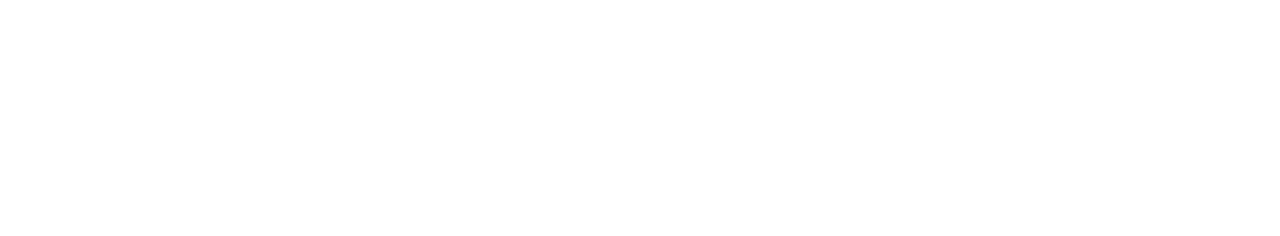
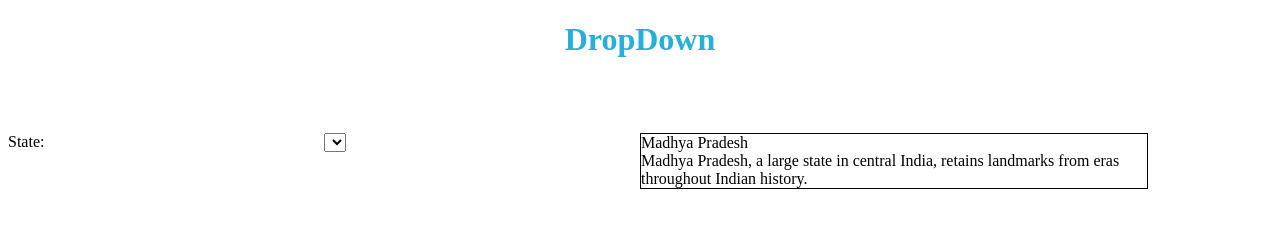
Before and after one commit to JyothirmaiKakumanu/React-will-you-be-my-valentine---Dropdown, a React app: page / in a window 1280 px wide. Built offline with nearby package versions, Linux system fonts and the light colour scheme.

Commit message:
committed

```diff
--- a/src/components/App.js
+++ b/src/components/App.js
@@ -1,5 +1,6 @@
 import React, { useState,useReducer } from "react";
 import "./../styles/App.css";
+import StateDetails from './StateDetails';
 
 
 const states = [{
@@ -138,12 +139,32 @@ const states = [{
 }];
 
 
+
+
+
 function App()
 {
+
+	const [state,setstate] = useState(0);
 	// Do not alter/remove main div
+	console.log(states[0].name);
 	return (
 	<div id="main">
+		<div id="drop-down-list">
+			<h1>DropDown</h1>
+			<StateDetails statesList={states} stateName = {state} setState={setstate}
+			/>
 
+
+			{/* <div id="city-name">
+				<label>City:</label>
+
+			</div>
+			<div id="landmark-name">
+				<label>Landmark:</label>
+
+			</div> */}
+		</div>
 	</div>
 	);
 }
--- /dev/null
+++ b/src/components/CityDetails.js
@@ -0,0 +1,35 @@
+import React from 'react';
+
+const CityDetails = ({cityList,cityname,setcity}) => {
+
+    console.log("in city details");
+    console.log(`cityName${cityList[0].name}`);
+    return (
+        <>
+        {/* <br/> */}
+        <div id="city-details">
+
+             <label id="city-title">City:</label>
+            <div id="city-name">
+                <select id="city" value={cityname}
+                onChange={event=>{
+                    let cityname = parseInt(event.target.value);
+                    setState(cityname);
+                }}>
+                {/* let index =0; */}
+                cityList.map((item,index)={
+                    <option value={index}>{item.name}</option>
+                })
+
+                    {/* <option value="0">Madhya Pradesh</option>
+                    <option value="1">Jkarkhand</option>
+                    <option value="2">Assam</option>
+                    <option value="3">Bihar</option> */}
+                </select>
+            </div>
+        </div>
+        </>
+    );
+};
+
+export default CityDetails;
--- /dev/null
+++ b/src/components/StateDetails.js
@@ -0,0 +1,77 @@
+import React, { useState } from 'react';
+import CityDetails from './CityDetails';
+
+const StateDetails = ({statesList,stateName,setState}) => {
+    console.log("in state details");
+
+    // console.log(`statename${props.stateName}`);
+    // const stateList = props.stateList;
+    // console.log(`statesList${statesList[0].name}`);
+
+    // const chooseOptions = ()=>{
+    //     console.log("inside chooseOptions");
+    //    return  stateList.map((op,index)=>{
+    //         <option value="0">{stateList[index].name}</option>
+    //     })
+    // }
+    const [cityName,setCity] = useState(0);
+    // const [showCity,setShowCity] = useState(false);
+
+    const stateOptions =(arr)=>{
+        console.log("inside state options");
+        let states = arr.map((state,index)=>{
+            console.log("in states fun"+arr[index].name);
+            return <option key ={index} value={index}>{arr[index].name}</option>
+        })
+    }
+
+
+    return (
+        <>
+        <div id="state-details">
+            <label id="state-title">State:</label>
+            <div id="state-name">
+                <select id="state" value={stateName}
+                onChange={event=>{
+                    let statename = parseInt(event.target.value);
+                    setState(statename);
+                    // setShowCity(true);
+                }}>
+                {stateOptions(statesList)}
+                    {/* <option value="0">Madhya Pradesh</option>
+                    <option value="1">Jkarkhand</option>
+                    <option value="2">Assam</option>
+                    <option value="3">Bihar</option> */}
+                </select>
+            </div>
+            <div id="state-description">
+                {statesList[stateName].name}
+                <br/>
+                {statesList[stateName].description}
+            </div>
+            {/* <br/>
+            <br/>
+            <br/> */}
+
+
+
+        </div>
+
+        {/* <CityDetails cityList={statesList[stateName].city} cityname={cityName} setcity = {setCity}/> */}
+
+        </>
+
+        // <label id="state-title">State:</label>
+        // <div id="state-name">
+        //     <select id="state">
+        //         <option value="0">Madhya Pradesh</option>
+        //     </select>
+        // </div>
+        // <div id="state-description">
+        // Madhya Pradesh, a large state in central India, retains landmarks from eras throughout Indian history.
+        // </div>
+
+    );
+};
+
+export default StateDetails;
--- a/src/styles/App.css
+++ b/src/styles/App.css
@@ -14,3 +14,21 @@ button{
 .bg-pink{
 	background-color:pink;
 }
+
+#state-details
+{
+    width:100%;
+    margin: 0 auto;
+    margin-top:75px;
+    height:100px;
+    border:0px solid black;
+}
+#state-title , #state-name, #state-description{
+    float:left;
+    width:25%;
+}
+
+#state-description{
+    border: 1px solid black;
+    width: 40%;
+}
```
